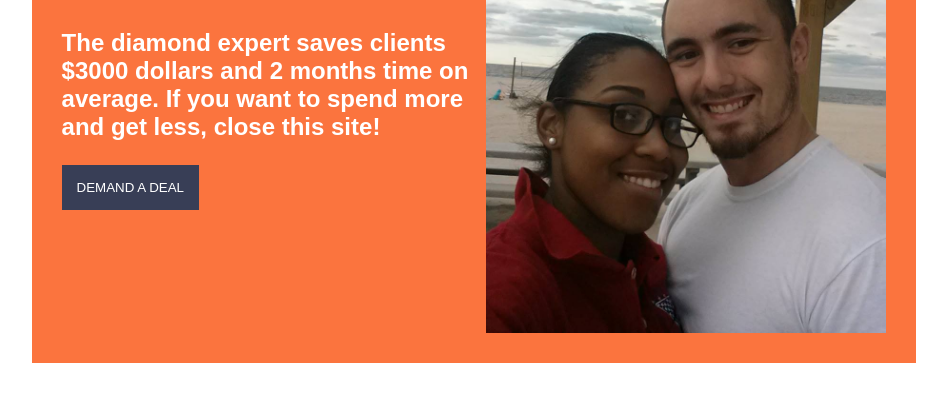
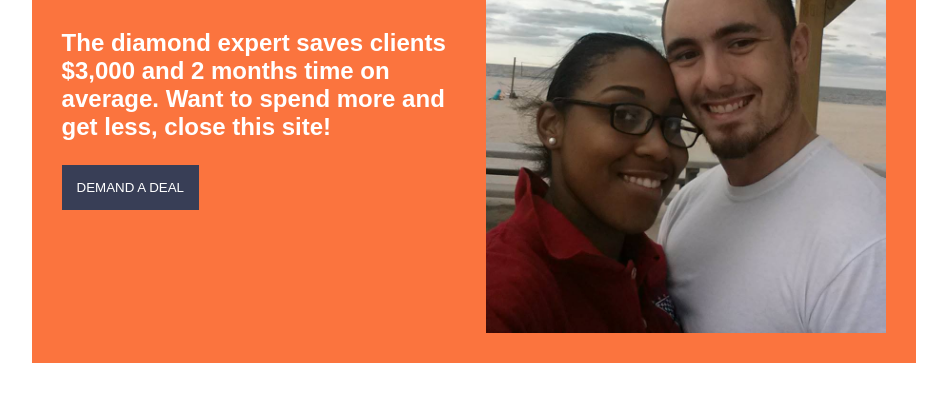
Before and after one commit to Practice-Full-Stack/diamond-expert, a plain HTML site: page index.html in a window 1280 px wide. Shown: the part 238-640 px from the top of the page, without its empty margins (166-1113 px from the left). Drawn offline with Linux system fonts and the light colour scheme.

Commit message:
Update index.html

```diff
--- a/index.html
+++ b/index.html
@@ -11,7 +11,7 @@
         <div class="header" style="background-color: #fb743e; padding: 30px;color: white;">
             <img src="spenser.jpg" style="float:right; width: 400px;" alt="">
             <h1 style="font-size: 3rem;">Don't Pay Retail for Diamond Rings!</h1>
-            <h3 style="font-size: 1.5rem;">The diamond expert saves clients $3000 dollars and 2 months time on average. If you want to spend more and get less, close this site!</h3>
+            <h3 style="font-size: 1.5rem;">The diamond expert saves clients $3,000 and 2 months time on average. Want to spend more and get less, close this site!</h3>
 
             <button style="background-color: #383e56; text-decoration: none; border: none; hover: pointer; color: white; padding: 15px; text-transform: uppercase;">Demand a deal</button>
 
```
